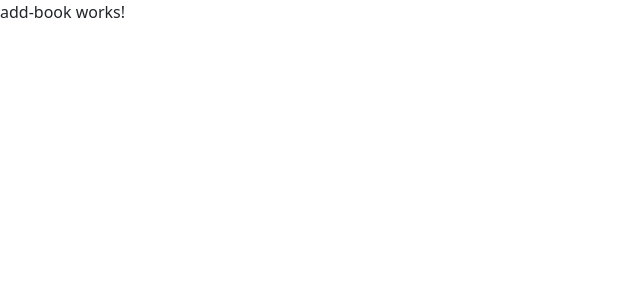
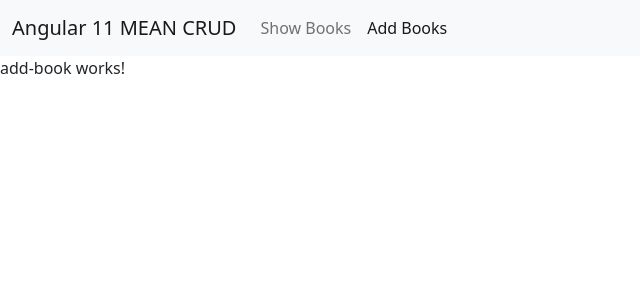
Before and after one commit to porameht/angular-nodejs-mongodb-crud, an Angular app: page /add-book in a window 1280 px wide. Shown: the top 300 px of the page, without its empty margins (0-640 px from the left). Built offline with nearby package versions, Linux system fonts and the light colour scheme.

Commit message:
create navb ar already

```diff
--- a/angular.json
+++ b/angular.json
@@ -21,7 +21,7 @@
             "assets": ["src/favicon.ico", "src/assets"],
             "styles": [
               "src/styles.css",
-              "node_modules/bootstrap/dist/css/bootstrap-reboot.min.css"
+              "node_modules/bootstrap/dist/css/bootstrap.min.css"
             ],
             "scripts": []
           },
--- a/src/app/app-routing.module.ts
+++ b/src/app/app-routing.module.ts
@@ -7,7 +7,7 @@
 
 const routes: Routes = [
   { path: '', pathMatch: 'full', redirectTo: 'add-book' },
-  { path: 'book-list', component: BooksListComponent },
+  { path: 'books-list', component: BooksListComponent },
   { path: 'add-book', component: AddBookComponent },
   { path: 'edit-book', component: BookDetailComponent },
 ];
--- a/src/app/app.component.html
+++ b/src/app/app.component.html
@@ -1,3 +1,23 @@
+<nav class="navbar navbar-expand-lg navbar-light bg-light">
+  <div class="container-fluid">
+    <a class="navbar-brand">Angular 11 MEAN CRUD</a>
 
+    <div id="navbarNav" class="collapse navbar-collapse">
+      <ul class="navbar-nav ml-auto">
+        <li class="nav-item">
+          <a class="nav-link" routerLinkActive="active" routerLink="/books-list"
+            >Show Books</a
+          >
+        </li>
+
+        <li class="nav-item">
+          <a class="nav-link" routerLinkActive="active" routerLink="/add-book"
+            >Add Books</a
+          >
+        </li>
+      </ul>
+    </div>
+  </div>
+</nav>
 
 <router-outlet></router-outlet>
```
Also changed, not shown: 1 other file (tests, documents, lock files or other folders).
